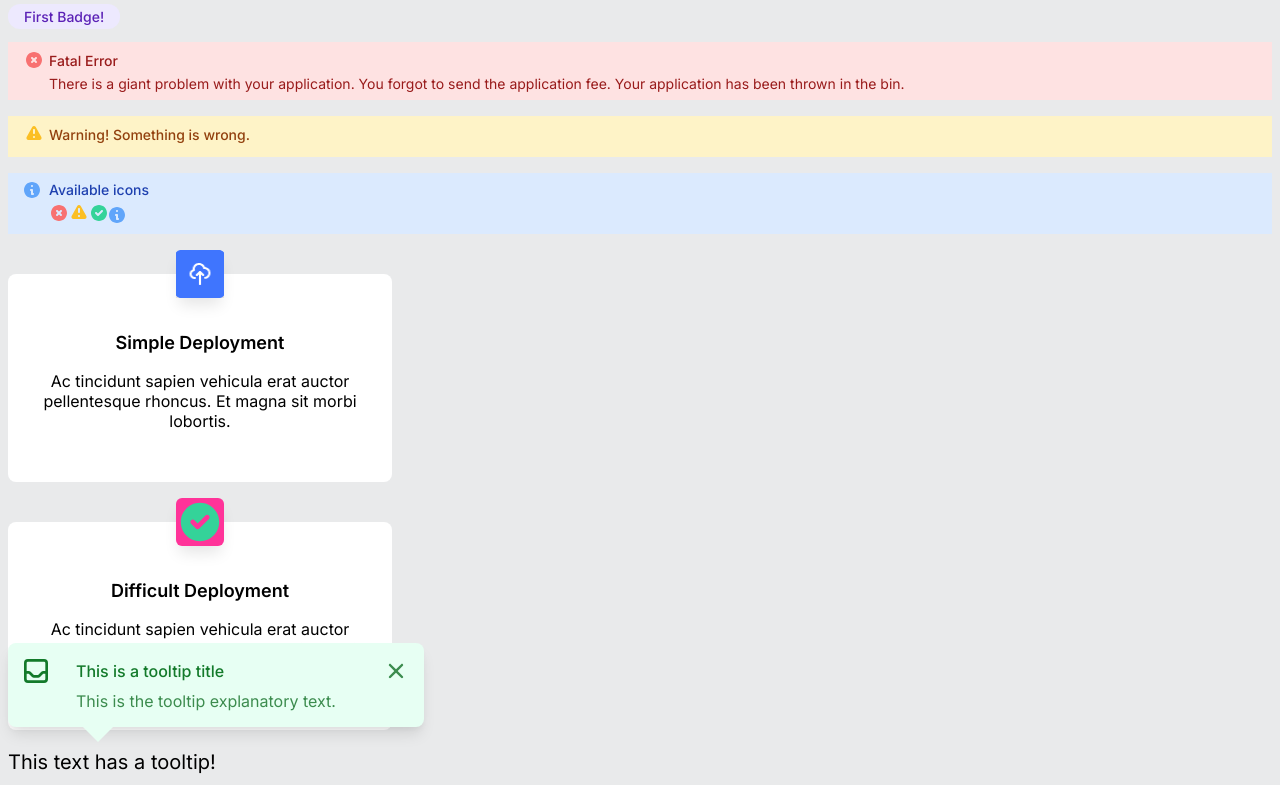
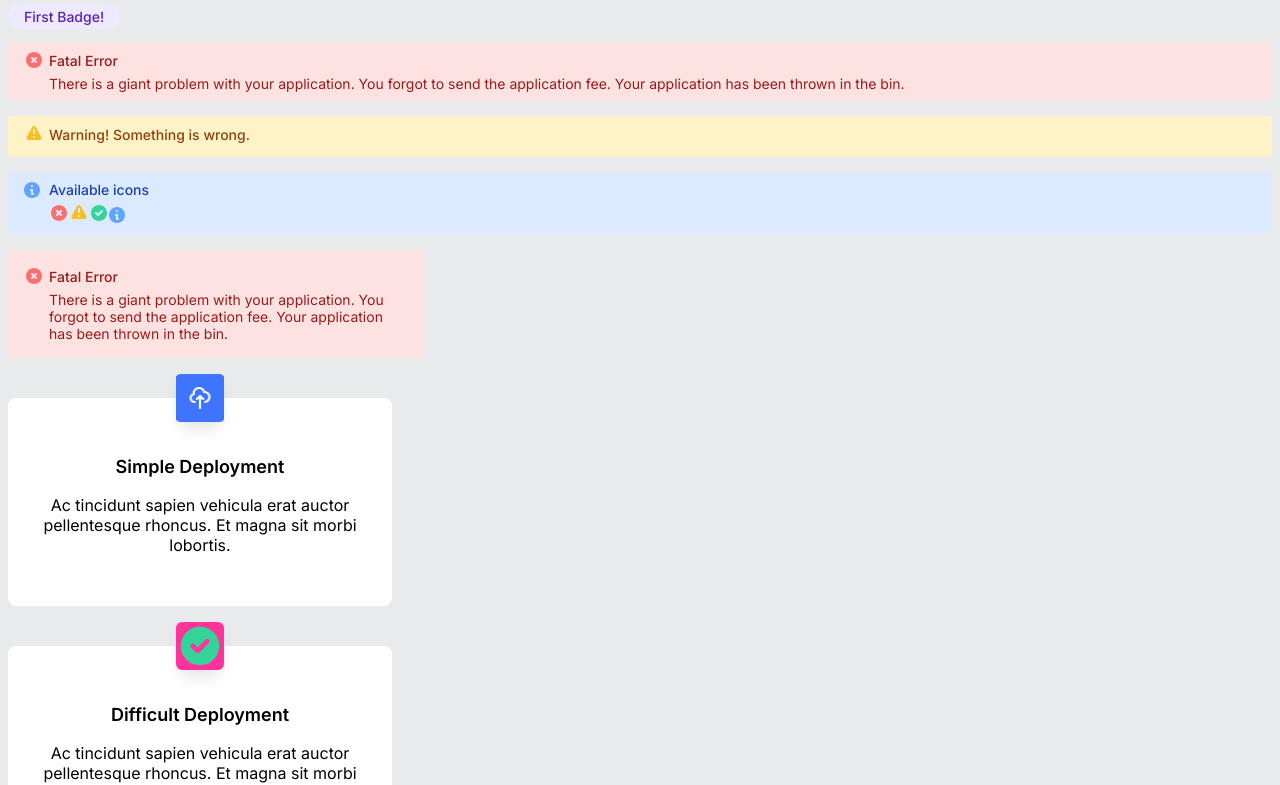
Before and after one commit to chrisfreilich/react-components, a React (Vite) app: page / in a window 1280 px wide. Shown: the top 785 px of the page. Built offline with nearby package versions, Linux system fonts and the light colour scheme.

Commit message:
Added Toast design

```diff
--- /dev/null
+++ b/components/Toast.jsx
@@ -0,0 +1,12 @@
+import React from 'react'
+
+export default function Toast({children, title, type="neutral"}){
+    const className = `toast ${type}`
+    return (
+        <div className={className}>
+            <img className="toast-icon" src={`/${type}.svg`} />
+            <h5>{title}</h5>
+            <p className="toast-text">{ children }</p>
+        </div>
+    )
+}
--- a/src/App.jsx
+++ b/src/App.jsx
@@ -1,13 +1,14 @@
 import React from 'react'
 import Badge from '../components/Badge.jsx'
 import Banner from '../components/Banner.jsx'
+import Toast from '../components/Toast.jsx'
 import Card from '../components/Card.jsx'
 import Testimonial from '../components/Testimonial.jsx'
 import Tooltip from '../components/TT.jsx'
-import TooltipDisplayText from '../components/TooltipDisplayText.jsx'
-import TooltipPopup from '../components/TooltipPopup.jsx'
-import TooltipPopupTitle from '../components/TooltipPopupTitle.jsx'
-import TooltipPopupText from '../components/TooltipPopupText.jsx'
+// import TooltipDisplayText from '../components/TooltipDisplayText.jsx'
+// import TooltipPopup from '../components/TooltipPopup.jsx'
+// import TooltipPopupTitle from '../components/TooltipPopupTitle.jsx'
+// import TooltipPopupText from '../components/TooltipPopupText.jsx'
 
 function App() {
   return (
@@ -28,6 +29,9 @@ function App() {
           </Banner>
         </div>
         <div class="container">
+          <Toast type="error" title="Fatal Error">There is a giant problem with your application. You forgot to send the application fee. Your application has been thrown in the bin.</Toast>
+        </div>
+        <div class="container">
           <Card title="Simple Deployment">Ac tincidunt sapien vehicula erat auctor pellentesque rhoncus. Et magna sit morbi lobortis.</Card>
         </div>
         <div class="container">
@@ -35,13 +39,13 @@ function App() {
         </div>
         <div class="container" style={{fontSize: "1.25rem", fontFamily: "Inter"}}>
           <Tooltip color="green">
-            <TooltipDisplayText>
+            <Tooltip.DisplayText>
               This text has a tooltip!
-            </TooltipDisplayText>
-            <TooltipPopup>
-              <TooltipPopupTitle>This is a tooltip title</TooltipPopupTitle>
-              <TooltipPopupText>This is the tooltip explanatory text.</TooltipPopupText>
-            </TooltipPopup>
+            </Tooltip.DisplayText>
+            <Tooltip.Popup>
+              <Tooltip.PopupTitle>This is a tooltip title</Tooltip.PopupTitle>
+              <Tooltip.PopupText>This is the tooltip explanatory text.</Tooltip.PopupText>
+            </Tooltip.Popup>
           </Tooltip>
         </div>
         <div class="container">
--- a/src/index.css
+++ b/src/index.css
@@ -46,6 +46,37 @@ html {
   font-weight: 500;
 }
 .banner .banner-text {
+  grid-area: message;
+  margin: 0;
+  font-size: 0.875rem;
+  font-weight: 400;
+}
+
+/* Toast */
+.toast {
+  display: grid;
+  gap: 5px;
+  font-family: 'Inter', sans-serif;
+  width: 384px;
+  padding: 1rem;
+  grid-template-columns: 20px 1fr;
+  grid-template-areas:  "icon title"
+                        ".... message";
+  align-items: center;
+}
+
+.toast .toast-icon {
+  grid-area: icon;
+}
+
+.toast h5 {
+  margin: 0;
+  display: inline;
+  grid-area: title;
+  font-size: 0.875rem;
+  font-weight: 500;
+}
+.toast .toast-text {
   grid-area: message;
   margin: 0;
   font-size: 0.875rem;
@@ -244,6 +275,7 @@ html {
 
 .tooltip-display-text {
   cursor: pointer;
+  display: inline;
 }
 
 .tooltip-popup {
@@ -251,7 +283,7 @@ html {
   user-select: none;
   position: absolute;
   bottom: calc(100% + 0.5em);
-  display: grid;
+  display: none;
   width: 384px;
   border-radius: 8px;
   grid-template-columns: 1fr 280px 1fr;
@@ -445,27 +477,31 @@ html {
 }
 
 
-/* Badge, Banner Color classes */
+/* Badge, Banner, Toast Color classes */
 .badge.gray {
   color: #1F2937;
   background-color: #F3F4F6;
 }
 .badge.red,
-.banner.error {
+.banner.error,
+.toast.error {
   color: #991B1B;
   background-color: #FEE2E2;
 }
 .badge.yellow,
-.banner.warning {
+.banner.warning,
+.toast.warning {
   color: #92400E;
   background-color: #FEF3C7;
 }
 .badge.green,
-.banner.success {
+.banner.success,
+.toast.success {
   color: #065F46;
   background-color: #D1FAE5;
 }
 .badge.blue,
+.banner.neutral,
 .banner.neutral {
   color: #1E40AF;
   background-color: #DBEAFE;
```
